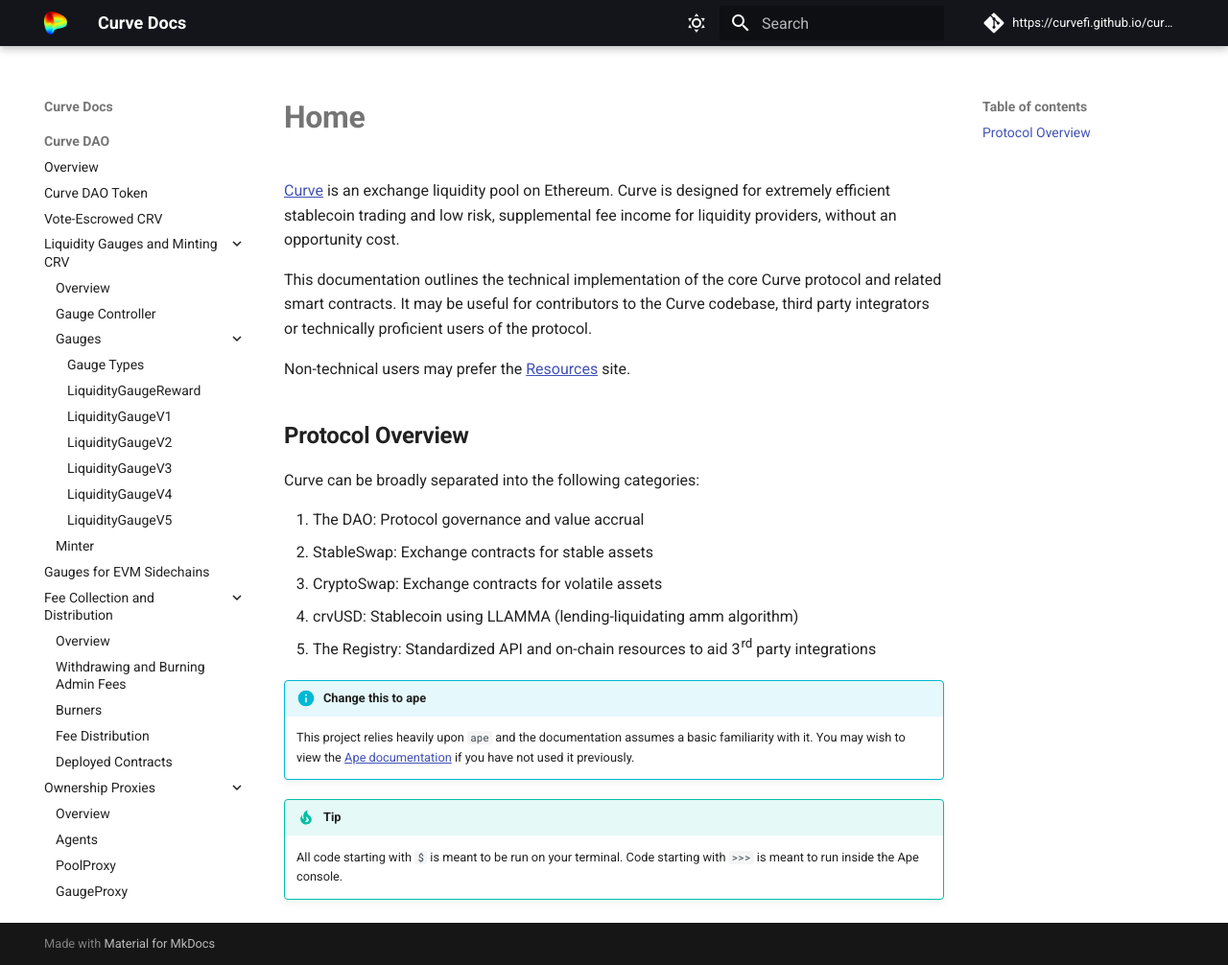
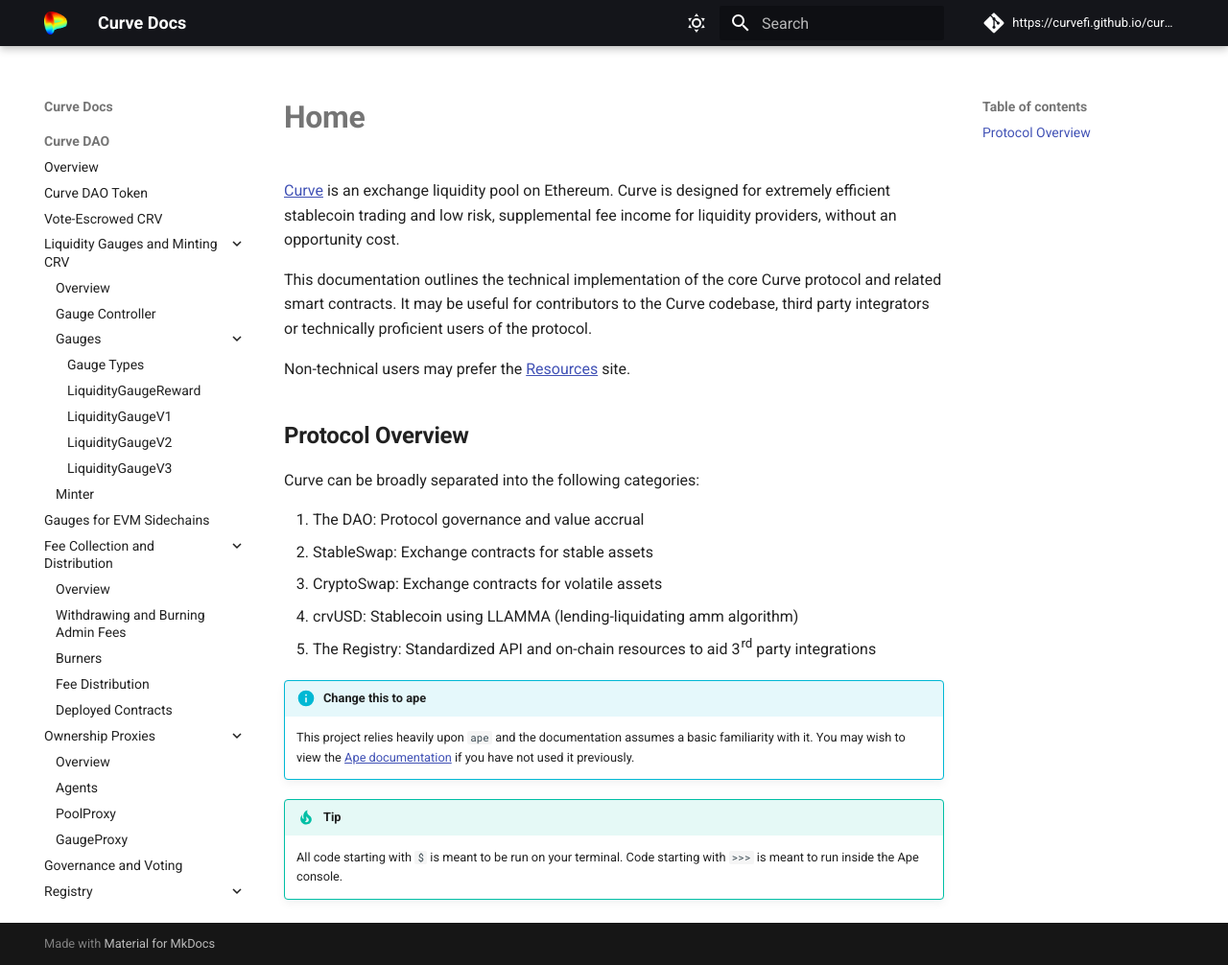
Before and after one commit to CurveDocs/curve-docs, an MkDocs documentation site: the page built from docs/index.md, in a window 1280 px wide and 1006 px high. Shown: the whole window at 96% size. Built offline with MkDocs 1.6.1 and Material for MkDocs 9.7.7, drawn with Linux system fonts in a browser that asks for light colours; some of the changed lines change nothing that is shown.

Commit message:
quick fix

```diff
--- a/mkdocs.yml
+++ b/mkdocs.yml
@@ -25,8 +25,6 @@
         - LiquidityGaugeV1: curve_dao/LiquidityGaugesAndMinting/LiquidityGaugeV1.md
         - LiquidityGaugeV2: curve_dao/LiquidityGaugesAndMinting/LiquidityGaugeV2.md
         - LiquidityGaugeV3: curve_dao/LiquidityGaugesAndMinting/LiquidityGaugeV3.md
-        - LiquidityGaugeV4: curve_dao/LiquidityGaugesAndMinting/LiquidityGaugeV4.md
-        - LiquidityGaugeV5: curve_dao/LiquidityGaugesAndMinting/LiquidityGaugeV5.md
       - Minter: curve_dao/LiquidityGaugesAndMinting/Minter.md
     - Gauges for EVM Sidechains: curve_dao/evm-sidechains/overview.md
     - Fee Collection and Distribution:
@@ -45,13 +43,6 @@
     - Registry:
       - Overview: registry/overview.md
       - MetaRegistryAPI: registry/MetaRegistryAPI.md
-
-  - LLAMMA:
-    - Overview: LLAMMA/overview.md
-    - crvUSD: LLAMMA/crvUSD.md
-    - Controller: LLAMMA/controller.md
-    - ControllerFactory: LLAMMA/controllerFactory.md
-    - Deployments: LLAMMA/deployments.md
 
   - Stableswap Exchange:
     - Overview: stableswap_exchange/overview.md
```
